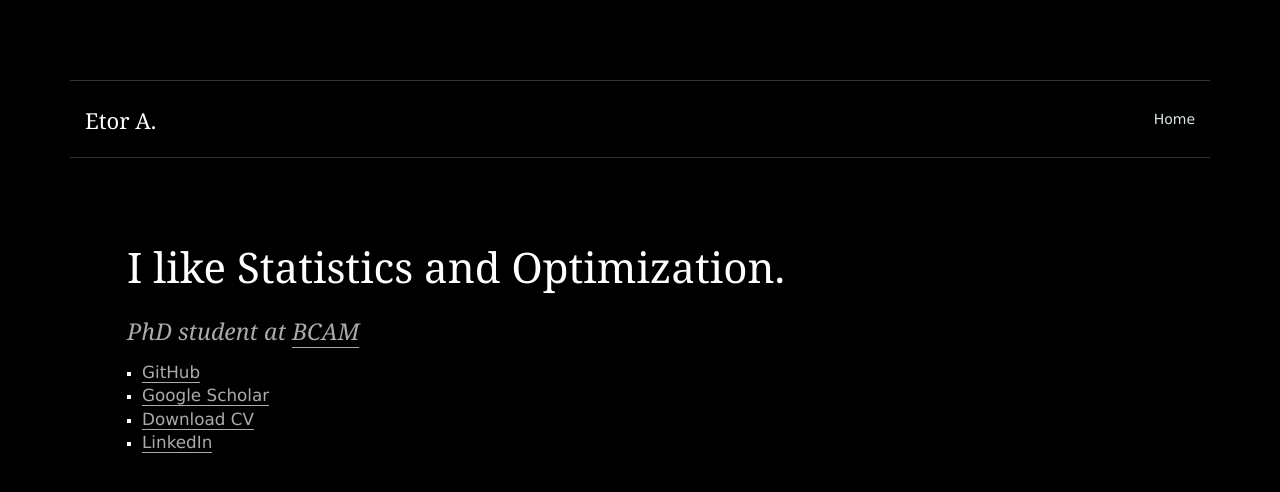
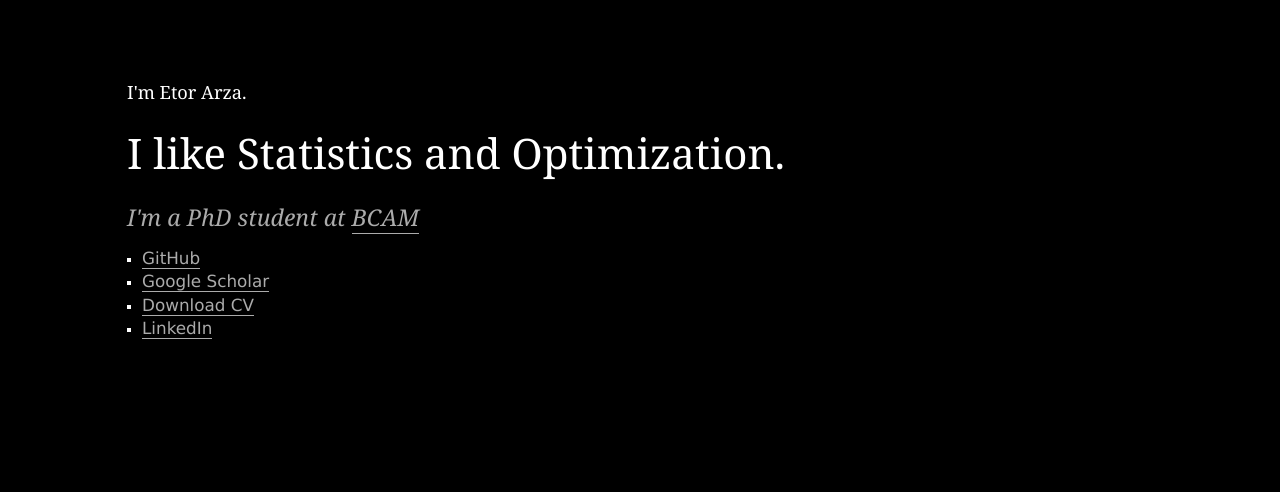
Before and after one commit to EtorArza/EtorArza.github.io, a plain HTML site: page index.html in a window 1280 px wide. Drawn offline with Linux system fonts and the light colour scheme.

Commit message:
remove header from homepage and add grammar to statements.

```diff
--- a/index.html
+++ b/index.html
@@ -9,23 +9,13 @@
 <body>
 <!-- Top Background Image Wrapper -->
 <div class="bgded overlay" style="background-color: black;">
-  <div class="wrapper row1">
-    <header id="header" class="hoc clear">
-      <div id="logo" class="fl_left">
-        <h1><a href="index.html">Etor A.</a></h1>
-      </div>
-      <nav id="mainav" class="fl_right">
-        <ul class="clear">
-          <li class="active"><a href="index.html">Home</a></li>
-        </ul>
-      </nav>
-    </header>
-  </div>
   <div id="pageintro" class="hoc clear">
     <article>
+      <h3 style="text-align:left; font-size: 1.3em; color: white;">I'm Etor Arza.</h3>
+      <div style="margin-top: 20px; margin-bottom: 20px; background-color: lightgray;"></div>
       <h3 class="heading" style="text-align:left;">I like Statistics and Optimization.</h3>
       <h3 style="text-align:left; font-size: 1.65em; font-style: italic; color: rgb(171, 171, 171);">
-        PhD student at
+        I'm a PhD student at
         <a href="http://www.bcamath.org/en/" style="color: inherit; text-decoration: none; border-bottom: 1px solid rgb(171, 171, 171); transition: color 0.2s; color: rgb(171, 171, 171);"
           onmouseover="this.style.color='rgb(220, 220, 220)';"
           onmouseout="this.style.color='rgb(171, 171, 171)';">
```
